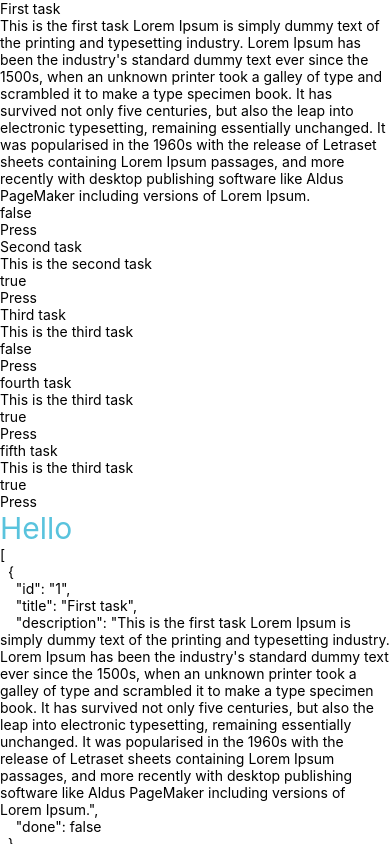
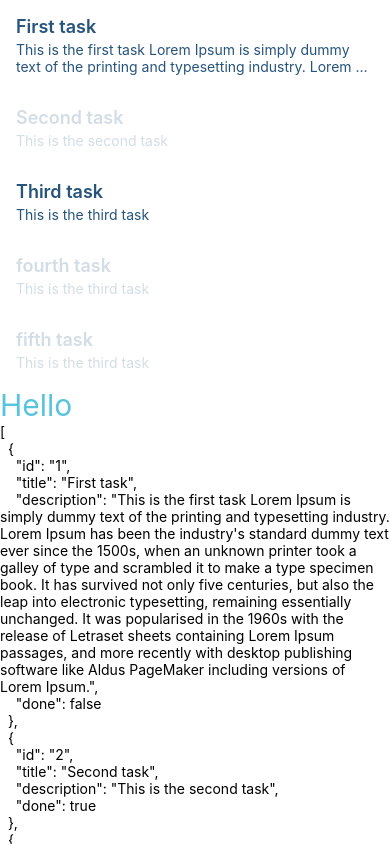
Before and after one commit to leimeter-joaquin/RNIC-JOAQUIN-LEIMETER, a React Native app: screen / in a window 390 px wide. Shown: the top 844 px of the page. Built offline with nearby package versions, Linux system fonts and the light colour scheme.

Commit message:
RNIC-W03: modify card styles and component structure

```diff
--- a/src/components/Card/index.tsx
+++ b/src/components/Card/index.tsx
@@ -1,6 +1,8 @@
 import React from 'react';
 import {Text, TouchableOpacity, View} from 'react-native';
 import {Task} from '../../types/tasks';
+import styles from './styles';
+// import {useColorScheme} from 'react-native';
 
 interface CardProps {
   task: Task;
@@ -8,16 +10,18 @@ interface CardProps {
 }
 
 const Card = ({task, setTaskStatus}: CardProps) => {
+  // const colorScheme = useColorScheme();
   return (
     <View>
-      <Text>{task.title}</Text>
-      <Text>{task.description}</Text>
-      <Text>{task.done.toString()}</Text>
       <TouchableOpacity
+        style={[styles.cardContainer, task.done && styles.done]}
         onPress={() => {
           setTaskStatus(task.id);
         }}>
-        <Text>Press</Text>
+        <Text style={styles.title}>{task.title}</Text>
+        <Text numberOfLines={2} style={styles.description}>
+          {task.description}
+        </Text>
       </TouchableOpacity>
     </View>
   );
--- a/src/components/Card/styles.ts
+++ b/src/components/Card/styles.ts
@@ -1,9 +1,34 @@
-import {StyleSheet} from 'react-native';
+import {Platform, StyleSheet} from 'react-native';
+const isAndroid = Platform.OS === 'android';
 
 const styles = StyleSheet.create({
-  greetings: {
-    fontSize: 30,
-    color: '#59c3dd',
+  cardContainer: {
+    backgroundColor: 'white',
+    flex: 7,
+    gap: 4,
+    padding: 16,
+    minHeight: 70,
+    borderWidth: isAndroid ? 1 : 0,
+    borderColor: isAndroid ? '#FFD166' : '#FFFCF9',
+    borderRadius: 8,
+  },
+  cardContainerShadowProps: {
+    shadowColor: '#171717',
+    shadowOpacity: 0.2,
+    shadowOffset: {width: -2, height: 4},
+    shadowRadius: 2,
+  },
+  title: {
+    fontSize: 18,
+    fontWeight: '600',
+    color: isAndroid ? '#26547C' : '#26547C',
+  },
+  description: {
+    flex: 6,
+    color: isAndroid ? '#26547C' : '#26547C',
+  },
+  done: {
+    opacity: 0.2,
   },
 });
 
```
